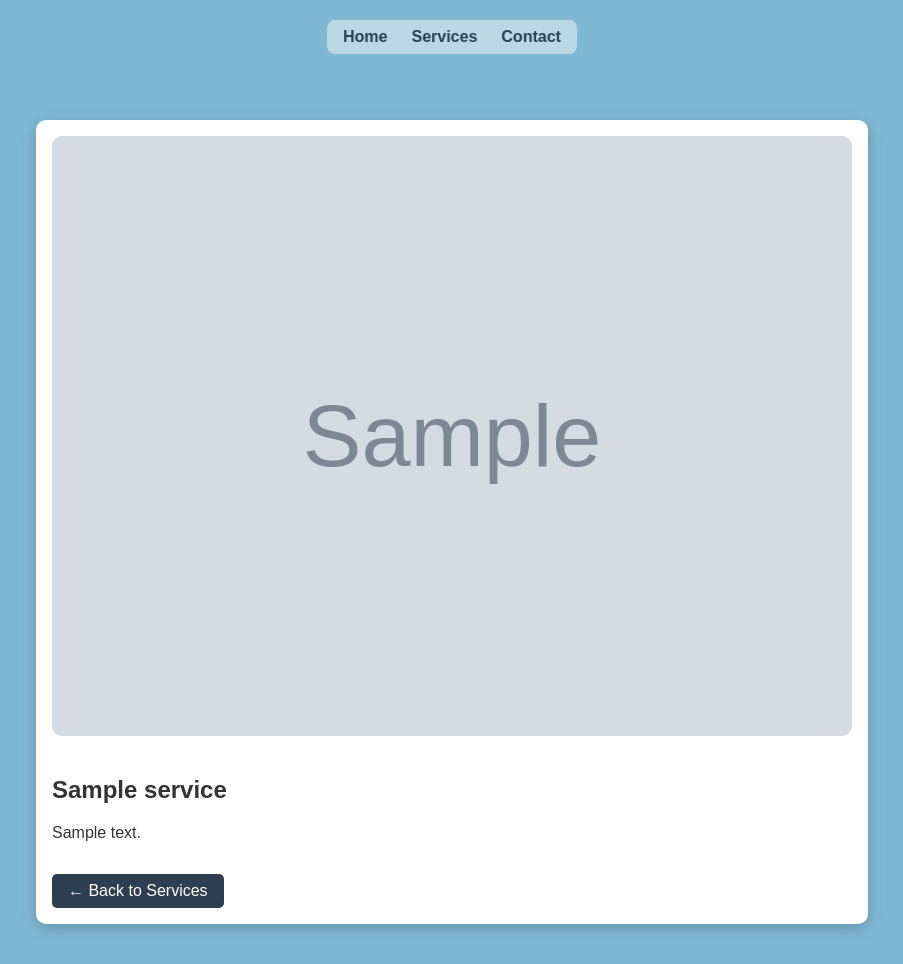
After one commit to Lethu-hub/thuu_website, a Django app: template services/templates/services/detail.html in a window 1280 px wide. The commit adds this page. Shown: the whole page, without its empty margins (188-1091 px from the left). Run offline with Django 5.2, Linux system fonts and the light colour scheme; the template is opened without the code that fills it: most values are stand-ins (such as "Sample title", 1, 10 or a date in 2020); grey boxes marked "Sample" are stand-in pictures.

Commit message:
Update : servicepage

```diff
--- /dev/null
+++ b/services/templates/services/detail.html
@@ -0,0 +1,82 @@
+{% load static %}
+<!DOCTYPE html>
+<html lang="en">
+<head>
+  <meta charset="UTF-8">
+  <meta name="viewport" content="width=device-width, initial-scale=1.0">
+  <title>{{ service.title }}</title>
+  <style>
+    body {
+      font-family: Arial, sans-serif;
+      background-color: #7FB8D3;
+      margin: 0;
+      padding: 0;
+      color: #333;
+    }
+
+    /* Navigation bar (same as other pages) */
+    .top-nav {
+      position: fixed;
+      top: 20px;
+      left: 50%;
+      transform: translateX(-50%);
+      display: flex;
+      gap: 1.5rem;
+      background: rgba(249, 247, 244, 0.5);
+      padding: 0.5rem 1rem;
+      border-radius: 8px;
+      backdrop-filter: blur(5px);
+      z-index: 1000;
+    }
+    .top-nav a {
+      color: #2C3E50;
+      text-decoration: none;
+      font-weight: bold;
+    }
+    .top-nav a:hover { color: #A3C4DC; }
+
+    .container {
+      max-width: 800px;
+      margin: 120px auto 40px auto;
+      padding: 1rem;
+      background: #fff;
+      border-radius: 10px;
+      box-shadow: 0 4px 15px rgba(0,0,0,0.2);
+    }
+
+    .container img {
+      width: 100%;
+      border-radius: 10px;
+      margin-bottom: 1rem;
+    }
+
+    .back-btn {
+      display: inline-block;
+      margin-top: 1rem;
+      padding: 0.5rem 1rem;
+      background-color: #2C3E50;
+      color: #fff;
+      text-decoration: none;
+      border-radius: 5px;
+    }
+
+    .back-btn:hover { background-color: #1a2a3a; }
+  </style>
+</head>
+<body>
+
+  <nav class="top-nav">
+    <a href="/">Home</a>
+    <a href="/services">Services</a>
+    <a href="/contact">Contact</a>
+  </nav>
+
+  <div class="container">
+    <img src="{% static 'services/images/'|add:service.image %}" alt="{{ service.title }}">
+    <h2>{{ service.title }}</h2>
+    <p>{{ service.description }}</p>
+    <a href="/services" class="back-btn">← Back to Services</a>
+  </div>
+
+</body>
+</html>
```
Also changed, not shown: services/templates/services/index.html (+199 -23 lines), services/urls.py (added, +9 -0 lines), services/views.py (+47 -2 lines).
